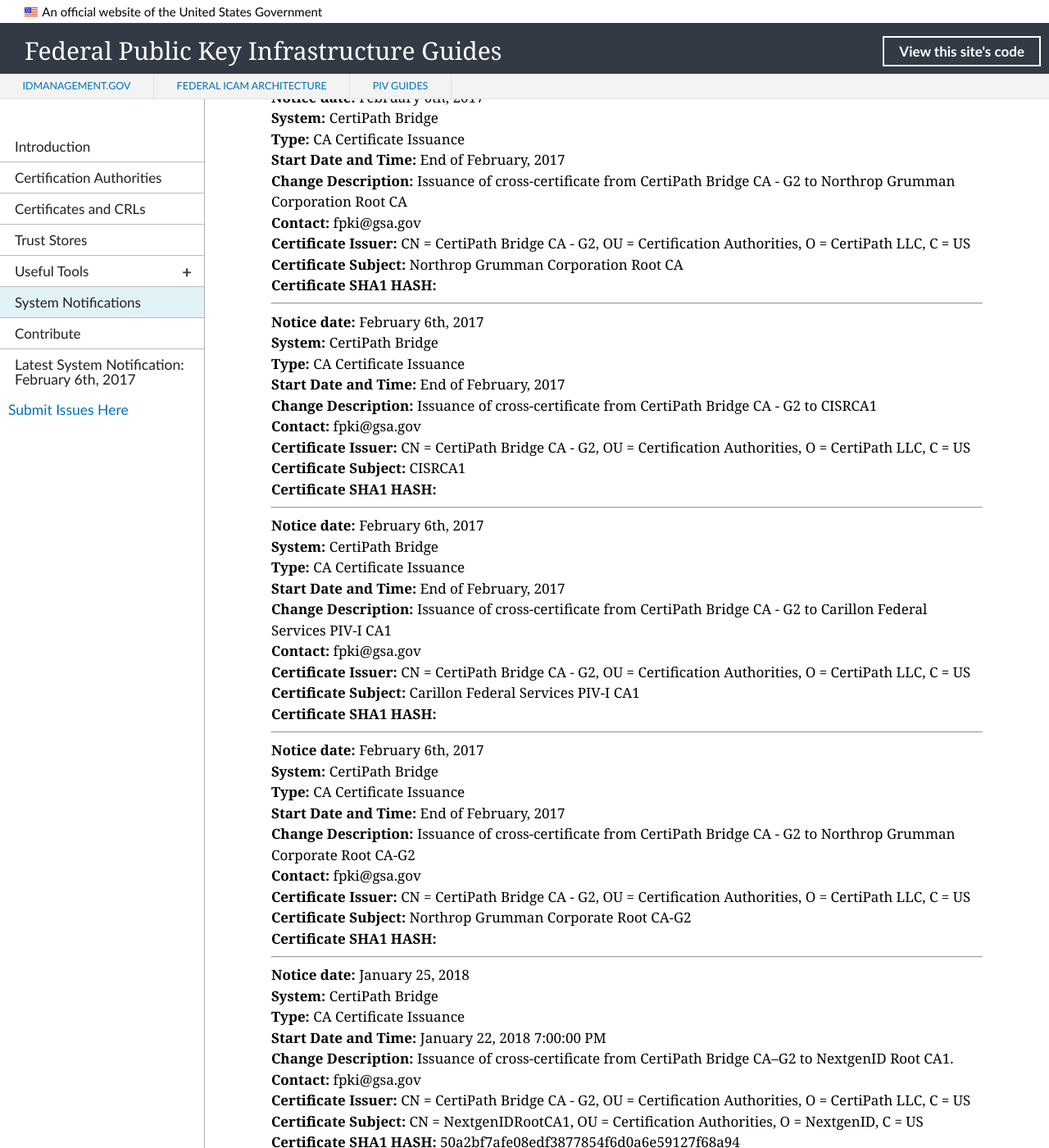
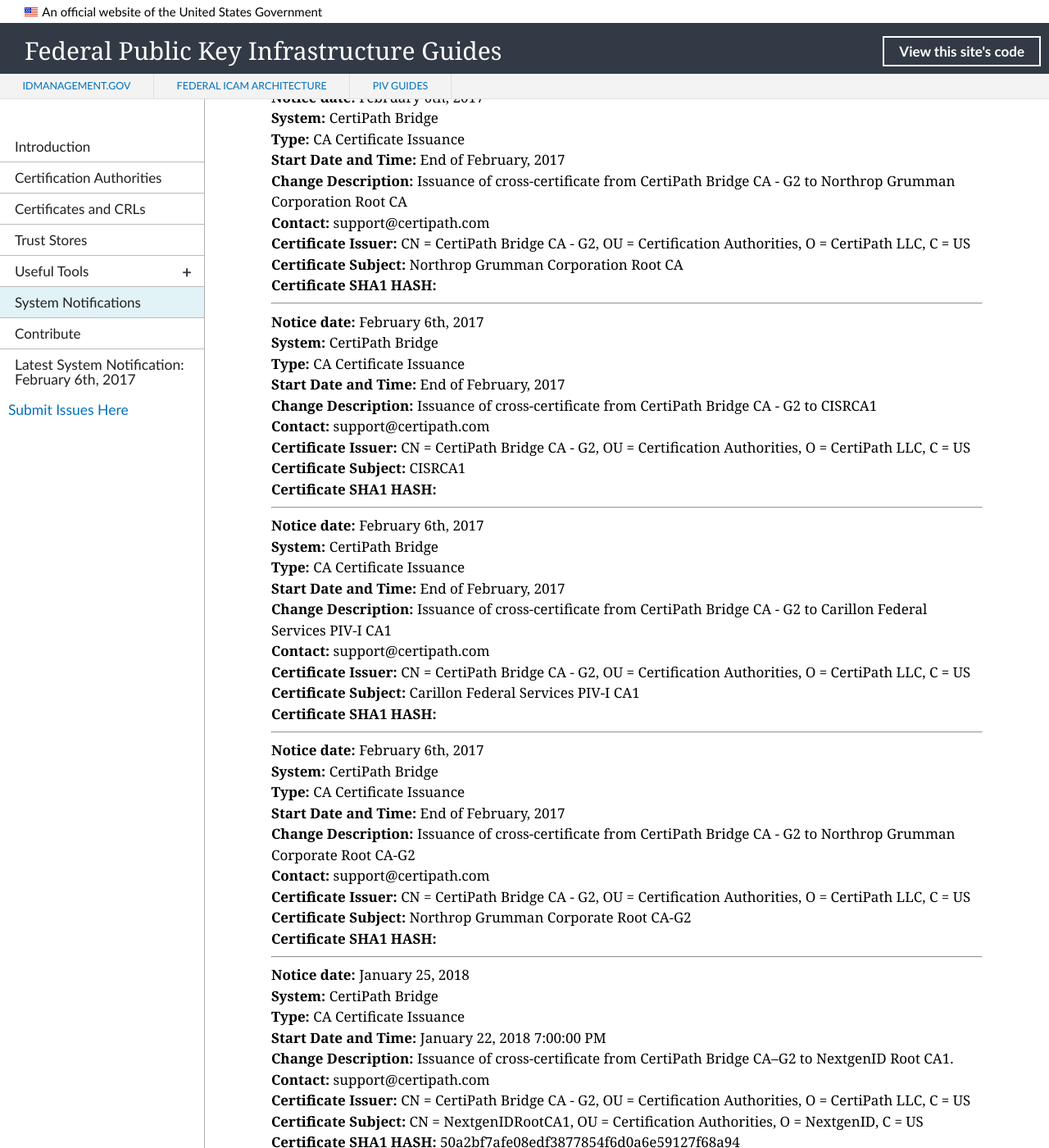
Before and after one commit to GSA/fpki-guides, a Jekyll site: the page built from pages/fpki_notifications.md, in a window 1280 px wide and 1400 px high, scrolled down 790 px. Shown: the whole window at 82% size. Built offline with Jekyll 4.4.1, drawn with Linux system fonts in a browser that asks for light colours; nearby versions of some CDN libraries; library files that are not in the unit come from our copies.

Commit message:
Updated CertiPath Bridge Email

```diff
--- a/_data/notifications.yml
+++ b/_data/notifications.yml
@@ -249,7 +249,7 @@
   start_datetime: January 22, 2018 7:00:00 PM
   system: CertiPath Bridge
   change_description: Issuance of cross-certificate from CertiPath Bridge CA–G2 to NextgenID Root CA1.
-  contact: fpki@gsa.gov
+  contact: support@certipath.com
   ca_certificate_hash: 50a2bf7afe08edf3877854f6d0a6e59127f68a94
   ca_certificate_issuer: CN = CertiPath Bridge CA - G2, OU = Certification Authorities, O = CertiPath LLC, C = US
   ca_certificate_subject: CN = NextgenIDRootCA1, OU = Certification Authorities, O = NextgenID, C = US
@@ -264,7 +264,7 @@
   end_datetime:
   system: CertiPath Bridge
   change_description: Issuance of cross-certificate from CertiPath Bridge CA - G2 to Northrop Grumman Corporate Root CA-G2
-  contact: fpki@gsa.gov
+  contact: support@certipath.com
   ca_certificate_hash:
   ca_certificate_issuer: CN = CertiPath Bridge CA - G2, OU = Certification Authorities, O = CertiPath LLC, C = US
   ca_certificate_subject: Northrop Grumman Corporate Root CA-G2
@@ -279,7 +279,7 @@
   end_datetime:
   system: CertiPath Bridge
   change_description: Issuance of cross-certificate from CertiPath Bridge CA - G2 to Carillon Federal Services PIV-I CA1
-  contact: fpki@gsa.gov
+  contact: support@certipath.com
   ca_certificate_hash:
   ca_certificate_issuer: CN = CertiPath Bridge CA - G2, OU = Certification Authorities, O = CertiPath LLC, C = US
   ca_certificate_subject: Carillon Federal Services PIV-I CA1
@@ -294,7 +294,7 @@
   end_datetime:
   system: CertiPath Bridge
   change_description: Issuance of cross-certificate from CertiPath Bridge CA - G2 to CISRCA1
-  contact: fpki@gsa.gov
+  contact: support@certipath.com
   ca_certificate_hash:
   ca_certificate_issuer: CN = CertiPath Bridge CA - G2, OU = Certification Authorities, O = CertiPath LLC, C = US
   ca_certificate_subject: CISRCA1
@@ -309,7 +309,7 @@
   end_datetime:
   system: CertiPath Bridge
   change_description: Issuance of cross-certificate from CertiPath Bridge CA - G2 to Northrop Grumman Corporation Root CA
-  contact: fpki@gsa.gov
+  contact: support@certipath.com
   ca_certificate_hash:
   ca_certificate_issuer: CN = CertiPath Bridge CA - G2, OU = Certification Authorities, O = CertiPath LLC, C = US
   ca_certificate_subject: Northrop Grumman Corporation Root CA
```
